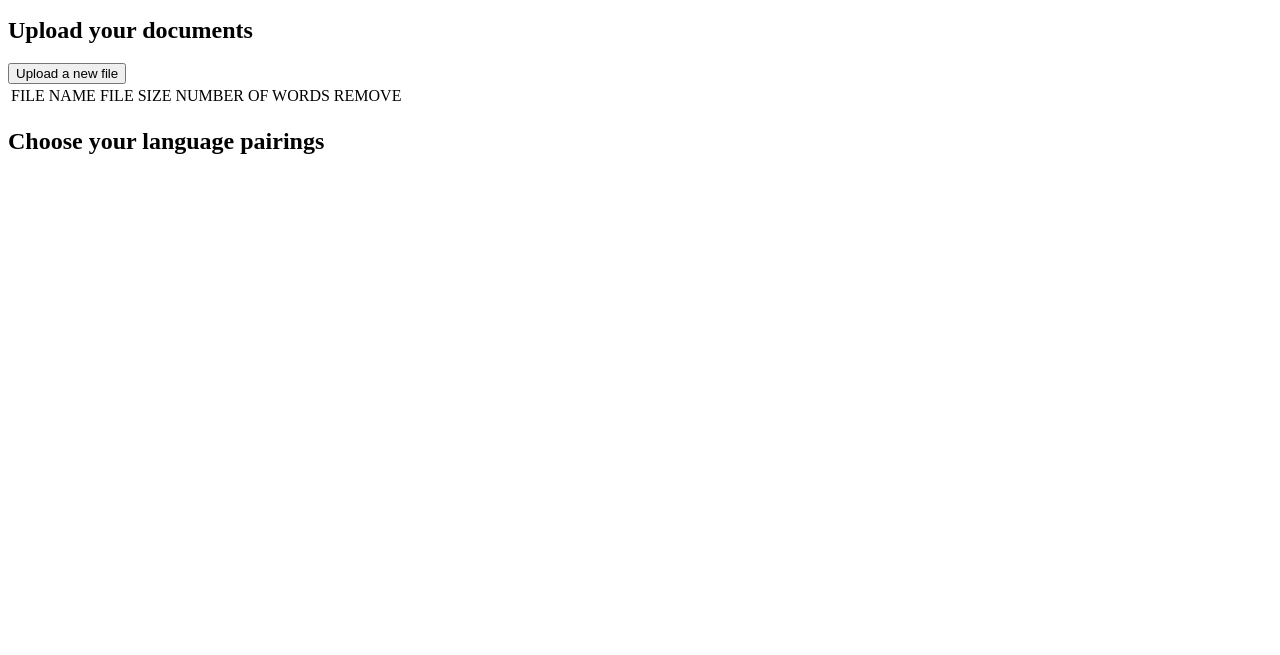
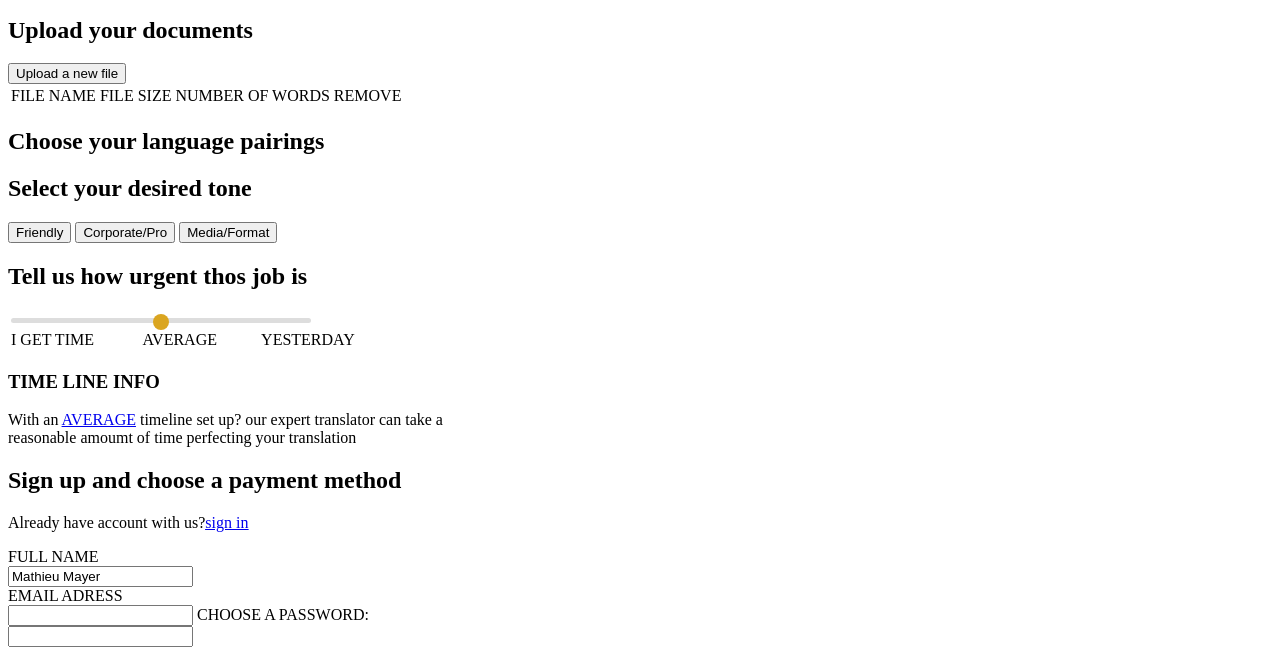
Before and after one commit to AndriyUkrajnets/kottans-js-2016, a plain HTML site: page week02/index.html in a window 1280 px wide. Shown: the part 420-1075 px from the top of the page. Before the commit the page ends 800 px from the top, so only its background shows below. Drawn offline with Linux system fonts and the light colour scheme.

Commit message:
some new elements

```diff
--- a/week02/index.html
+++ b/week02/index.html
@@ -43,6 +43,7 @@
   </nav>
 
   <section>
+  <!-- 1 -->
   <h2>Upload your documents</h2>
   <button>Upload a new file</button>
   <table>
@@ -60,11 +61,47 @@
     </tr> -->
   </table>
   </section>
+  <!-- 2 -->
   <section>
     <h2>Choose your language pairings</h2>
 
   </section>
+  <!-- 3 -->
+  <section>
+    <h2>Select your desired tone</h2>
+    <button>Friendly</button>
+    <button>Corporate/Pro</button>
+    <button>Media/Format</button>
+  </section>
+  <!-- 4 -->
+  <section>
+    <h2>Tell us how urgent thos job is</h2>
+    <input type="range">
+      <table class="range-table">
+      <tr>
+        <td>I GET TIME</td>
+        <td>AVERAGE</td>
+        <td>YESTERDAY</td>
+      </tr>
+      </table>
+      <aside>
+        <h3>TIME LINE INFO</h3>
+        <p>With an <a href="/">AVERAGE</a> timeline set up? our expert translator can take a<br>
+        reasonable amoumt of time perfecting your translation</p>
+      </aside>
+  </section>
+  <!-- 5 -->
+  <section>
+    <h2>Sign up and choose a payment method</h2>
+    <p>Already have account with us?<a href="/"><u>sign in</u></a></p>
 
+    <form>
+      FULL NAME          <br><input type="text"  name="full-name"    value="Mathieu Mayer"><br>
+      EMAIL ADRESS       <br><input type="email" name="email-adress" autocomplete="mathieu.mm@me.com">
+      CHOOSE A PASSWORD: <br><input type="password" autocomplete=""><br>
+<!--     <input type="submit" value="Submit"> -->
+    </form>
+  </section>
   </main>
 
 </body>
--- a/week02/styles.css
+++ b/week02/styles.css
@@ -1,11 +1,80 @@
-label > input{
-  visibility: hidden;
-  position: absolute;
+/*body
+{
+    margin: 0;
+    font-size: 200px;
+    color: #fff;
 }
-label > input + img{
-  cursor:pointer;
-  border:2px solid transparent;
+
+section
+{
+    height: 100vh;
+    background-attachment: fixed;
+}*/
+
+input[type=range]{
+    /* fix for FF unable to apply focus style bug  */
+    border: 1px solid white;
+
+    /*required for proper track sizing in FF*/
+    width: 300px;
 }
-label > input:checked + img{
-  border:2px solid #f00;
+
+input[type=range]::-moz-range-track {
+    width: 300px;
+    height: 5px;
+    background: #ddd;
+    border: none;
+    border-radius: 3px;
 }
+
+input[type=range]::-moz-range-thumb {
+    border: none;
+    height: 16px;
+    width: 16px;
+    border-radius: 50%;
+    background: goldenrod;
+}
+
+/*hide the outline behind the border*/
+input[type=range]:-moz-focusring{
+    outline: 1px solid white;
+    outline-offset: -1px;
+}
+
+input[type=range]:focus::-moz-range-track {
+    background: #ccc;
+}
+
+input[type=range]{
+    -webkit-appearance: none;
+}
+
+input[type=range]::-webkit-slider-runnable-track {
+    width: 300px;
+    height: 5px;
+    background: #ddd;
+    border: none;
+    border-radius: 3px;
+}
+
+input[type=range]::-webkit-slider-thumb {
+    -webkit-appearance: none;
+    border: none;
+    height: 16px;
+    width: 16px;
+    border-radius: 50%;
+    background: goldenrod;
+    margin-top: -4px;
+}
+
+input[type=range]:focus {
+    outline: none;
+}
+
+input[type=range]:focus::-webkit-slider-runnable-track {
+    background: #ccc;
+}
+
+table.range-table{
+      width: 400px;
+}
```
Also changed, not shown: week02/checkout-preview_2x.png (added).
